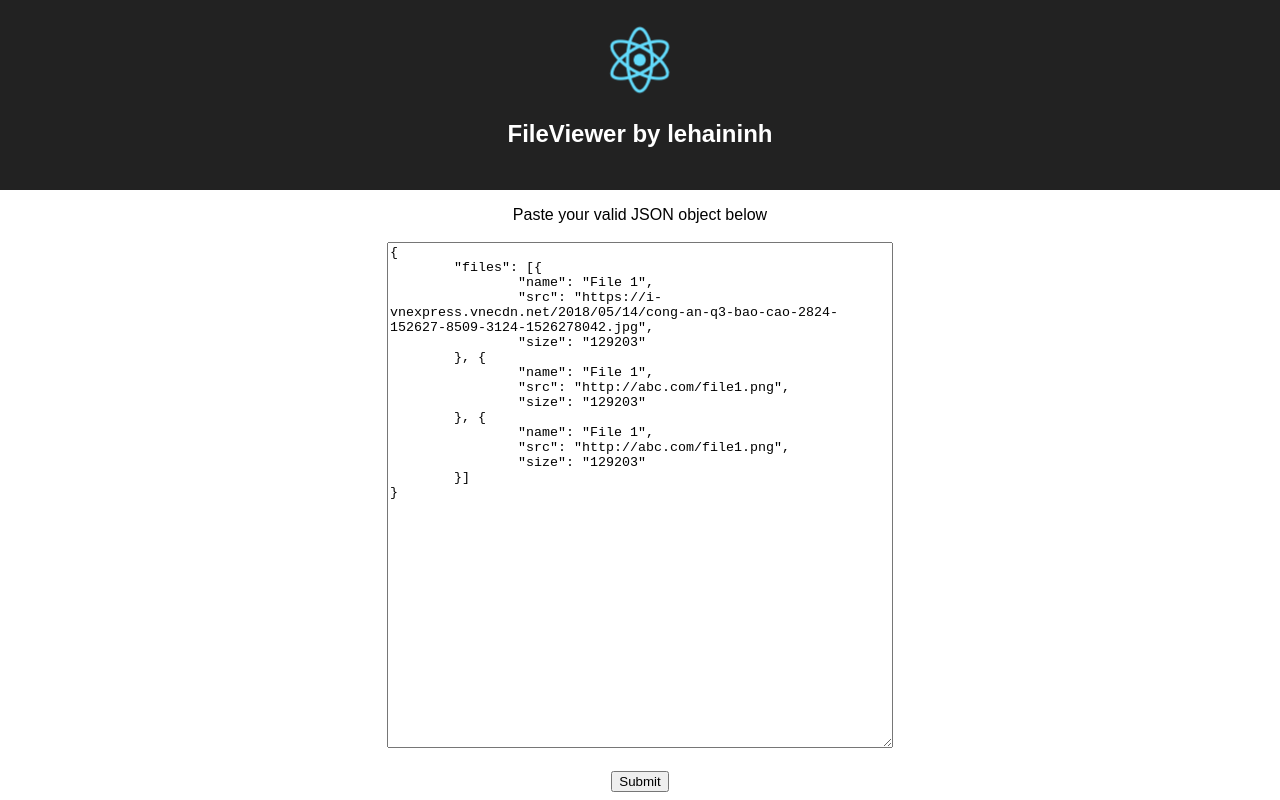
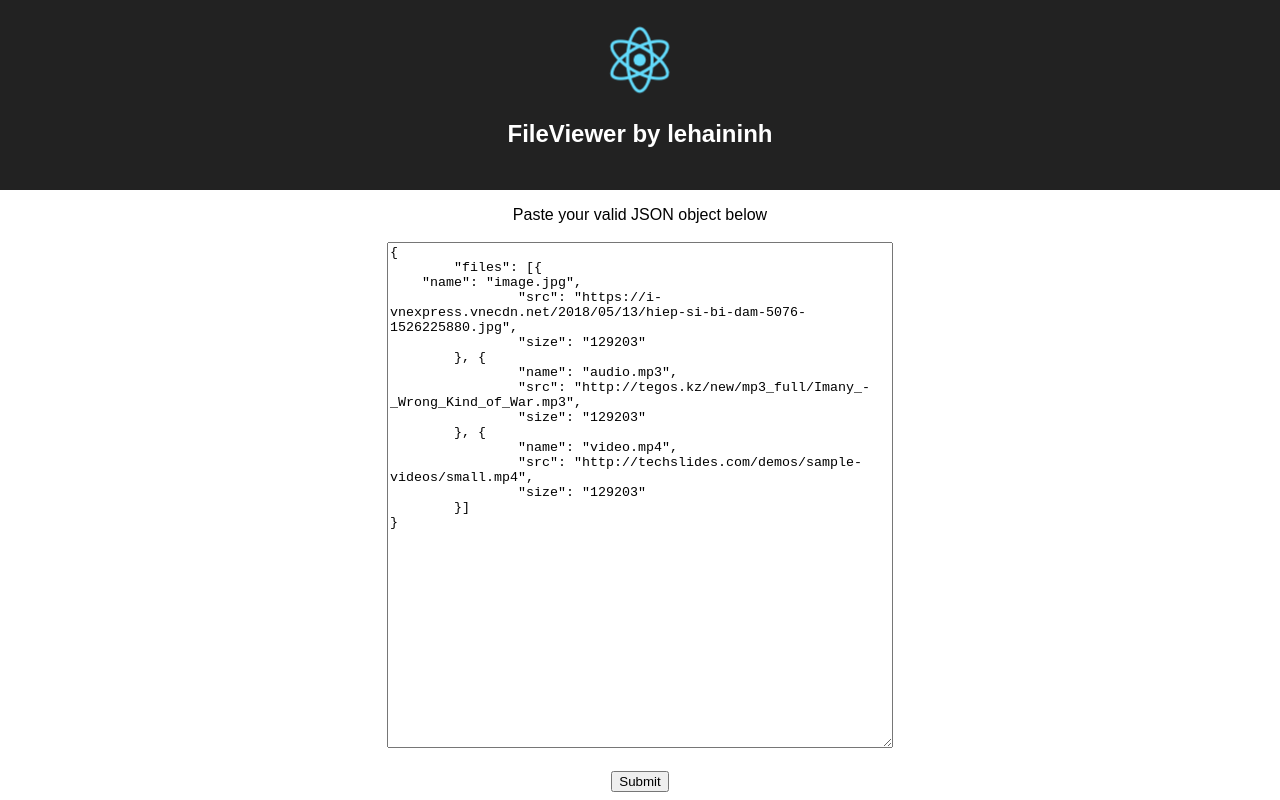
Before and after one commit to lehaininh/fileViewer, a React (Create React App) app: page / in a window 1280 px wide. Built offline with nearby package versions, Linux system fonts and the light colour scheme.

Commit message:
Tried with actual direct url

```diff
--- a/src/App.js
+++ b/src/App.js
@@ -5,16 +5,16 @@ import FileViewer from "./FileViewer.js";
 
 const VALID_SAMPLE = `{
 	"files": [{
-		"name": "File 1",
-		"src": "https://i-vnexpress.vnecdn.net/2018/05/14/cong-an-q3-bao-cao-2824-152627-8509-3124-1526278042.jpg",
+    "name": "image.jpg",
+		"src": "https://i-vnexpress.vnecdn.net/2018/05/13/hiep-si-bi-dam-5076-1526225880.jpg",
 		"size": "129203"
 	}, {
-		"name": "File 1",
-		"src": "http://abc.com/file1.png",
+		"name": "audio.mp3",
+		"src": "http://tegos.kz/new/mp3_full/Imany_-_Wrong_Kind_of_War.mp3",
 		"size": "129203"
 	}, {
-		"name": "File 1",
-		"src": "http://abc.com/file1.png",
+		"name": "video.mp4",
+		"src": "http://techslides.com/demos/sample-videos/small.mp4",
 		"size": "129203"
 	}]
 }`;
--- a/src/FileViewer.js
+++ b/src/FileViewer.js
@@ -9,19 +9,19 @@ const CONFIG = require("./config.json");
 let isImageFile = file_src => {
   const src_split = file_src.split(".");
   const file_extension = src_split[src_split.length - 1];
-  return CONFIG.FILE_TYPE.IMAGE.indexOf(file_extension.toUpperCase()) != -1;
+  return CONFIG.FILE_TYPE.IMAGE.indexOf(file_extension.toUpperCase()) !== -1;
 };
 
 let isAudioFile = file_src => {
   const src_split = file_src.split(".");
   const file_extension = src_split[src_split.length - 1];
-  return CONFIG.FILE_TYPE.AUDIO.indexOf(file_extension.toUpperCase()) != -1;
+  return CONFIG.FILE_TYPE.AUDIO.indexOf(file_extension.toUpperCase()) !== -1;
 };
 
 let isVideoFile = file_src => {
   const src_split = file_src.split(".");
   const file_extension = src_split[src_split.length - 1];
-  return CONFIG.FILE_TYPE.VIDEO.indexOf(file_extension.toUpperCase()) != -1;
+  return CONFIG.FILE_TYPE.VIDEO.indexOf(file_extension.toUpperCase()) !== -1;
 };
 
 class FileViewer extends Component {
@@ -33,13 +33,11 @@ class FileViewer extends Component {
             file={file}
           />
           </div>
-      }
-      if (isAudioFile(file.src)) {
+      } else if (isAudioFile(file.src)) {
         return <div key={idx}>
           <AudioViewer file={file} />
         </div>
-      }
-      if (isVideoFile(file.src)) {
+      } else if (isVideoFile(file.src)) {
         return <div key={idx}>
           <VideoViewer file={file} />
         </div>
--- a/src/ImageViewer.js
+++ b/src/ImageViewer.js
@@ -5,7 +5,11 @@ class ImageViewer extends Component {
   render() {
     return (
       <div>
-        <img src={this.props.file.src} />
+        <p>File name: {this.props.file.name}, file type: image</p>
+        <img src={this.props.file.src} alt={this.props.file.name}/>
+        <div>
+          <button>Download</button>
+        </div>
       </div>
     );
   }
```
